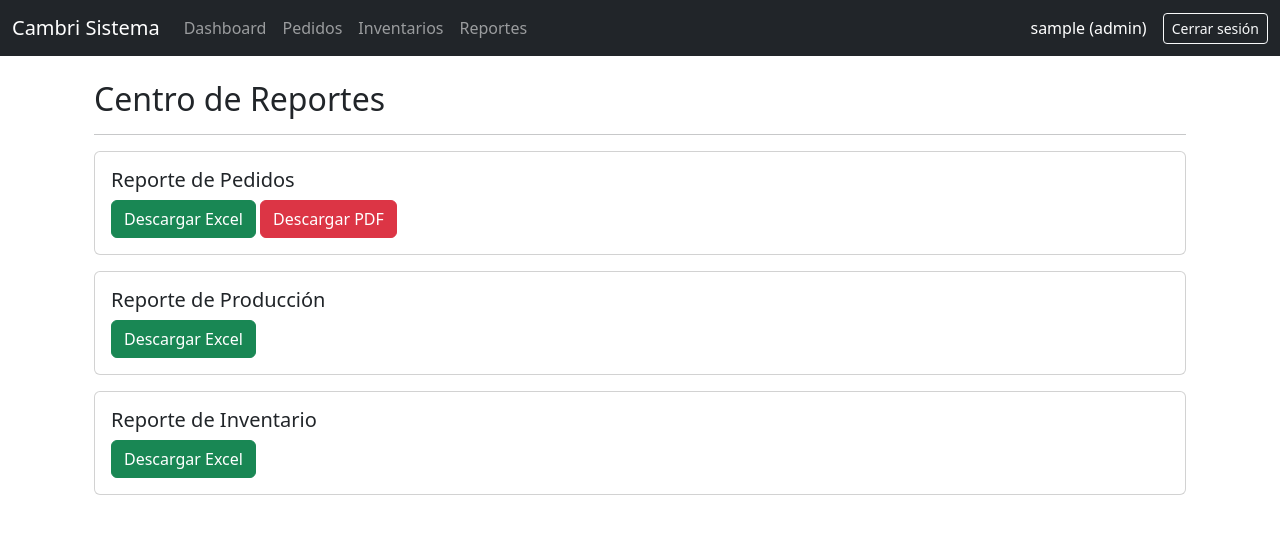
After one commit to cescamillab/CAMBRIX, a Flask app: page /reportes/ in a window 1280 px wide. The commit adds this page. Shown: the top 534 px of the page. Run offline with Flask 3, Linux system fonts and the light colour scheme; the visitor is signed in with stand-in values (Sample User, id 1).

Commit message:
reportes

```diff
--- a/app/__init__.py
+++ b/app/__init__.py
@@ -11,12 +11,14 @@ def create_app():
     from .pedidos.routes import pedidos_bp
     from .inventarios.routes import inventarios_bp
     from .produccion.routes import produccion_bp
+    from .reportes.routes import reportes_bp
 
     app.register_blueprint(auth_bp)
     app.register_blueprint(dashboard_bp)
     app.register_blueprint(pedidos_bp)
     app.register_blueprint(inventarios_bp)
     app.register_blueprint(produccion_bp)
+    app.register_blueprint(reportes_bp)
 
     @app.after_request
     def add_header(response):
--- /dev/null
+++ b/app/reportes/routes.py
@@ -0,0 +1,208 @@
+from flask import Blueprint, render_template, send_file
+from app.db import get_connection
+from app.utils import login_required
+
+import pandas as pd
+from io import BytesIO
+
+from reportlab.platypus import SimpleDocTemplate, Table, TableStyle, Paragraph, Spacer
+from reportlab.lib.styles import getSampleStyleSheet
+from reportlab.lib import colors
+from reportlab.lib.pagesizes import letter
+from datetime import datetime
+from reportlab.pdfgen import canvas
+
+
+reportes_bp = Blueprint(
+    "reportes",
+    __name__,
+    url_prefix="/reportes",
+    template_folder="templates"
+)
+
+from . import routes
+
+
+# -------------------------
+# PAGINA PRINCIPAL REPORTES
+# -------------------------
+
+@reportes_bp.route("/")
+@login_required
+def ver_reportes():
+    return render_template("reportes.html")
+
+
+# -------------------------
+# REPORTE PEDIDOS EXCEL
+# -------------------------
+
+@reportes_bp.route("/pedidos/excel")
+@login_required
+def reporte_pedidos_excel():
+
+    conexion = get_connection()
+
+    df = pd.read_sql("SELECT * FROM pedidos", conexion)
+
+    output = BytesIO()
+
+    with pd.ExcelWriter(output, engine="openpyxl") as writer:
+        df.to_excel(writer, index=False, sheet_name="Pedidos")
+
+    output.seek(0)
+    conexion.close()
+
+    return send_file(
+        output,
+        download_name="reporte_pedidos.xlsx",
+        as_attachment=True
+    )
+
+
+# -------------------------
+# REPORTE PRODUCCION EXCEL
+# -------------------------
+
+@reportes_bp.route("/produccion/excel")
+@login_required
+def reporte_produccion_excel():
+
+    conexion = get_connection()
+
+    query = """
+    SELECT pm.id, pm.pedido_id, m.nombre, pm.cantidad_usada,
+           pm.costo_unitario, pm.costo_total
+    FROM produccion_materiales pm
+    JOIN materiales m ON pm.material_id = m.id
+    """
+
+    df = pd.read_sql(query, conexion)
+
+    output = BytesIO()
+
+    with pd.ExcelWriter(output, engine="openpyxl") as writer:
+        df.to_excel(writer, index=False, sheet_name="Produccion")
+
+    output.seek(0)
+    conexion.close()
+
+    return send_file(
+        output,
+        download_name="reporte_produccion.xlsx",
+        as_attachment=True
+    )
+
+
+# -------------------------
+# REPORTE INVENTARIO EXCEL
+# -------------------------
+
+@reportes_bp.route("/inventario/excel")
+@login_required
+def reporte_inventario_excel():
+
+    conexion = get_connection()
+
+    df = pd.read_sql("SELECT * FROM materiales", conexion)
+
+    output = BytesIO()
+
+    with pd.ExcelWriter(output, engine="openpyxl") as writer:
+        df.to_excel(writer, index=False, sheet_name="Inventario")
+
+    output.seek(0)
+    conexion.close()
+
+    return send_file(
+        output,
+        download_name="reporte_inventario.xlsx",
+        as_attachment=True
+    )
+
+
+# -------------------------
+# REPORTE PEDIDOS PDF
+# -------------------------
+
+@reportes_bp.route("/pedidos/pdf")
+@login_required
+def reporte_pedidos_pdf():
+
+    conexion = get_connection()
+    cursor = conexion.cursor(dictionary=True)
+
+    cursor.execute("""
+        SELECT
+            pedidos.id,
+            clientes.nombre AS cliente,
+            pedidos.estado,
+            pedidos.fecha_creacion,
+            pedidos.valor_total
+        FROM pedidos
+        JOIN clientes ON pedidos.cliente_id = clientes.id
+    """)
+    pedidos = cursor.fetchall()
+
+    buffer = BytesIO()
+
+    doc = SimpleDocTemplate(buffer, pagesize=letter)
+
+    elements = []
+
+    styles = getSampleStyleSheet()
+
+    titulo = Paragraph("Reporte de Pedidos", styles["Title"])
+    fecha = Paragraph(
+        f"Fecha de generación: {datetime.now().strftime('%Y-%m-%d %H:%M')}",
+        styles["Normal"]
+    )
+
+    elements.append(titulo)
+    elements.append(fecha)
+    elements.append(Spacer(1,20))
+
+    # Cabecera tabla
+    data = [["ID", "Cliente", "Estado", "Fecha", "Valor"]]
+
+    for p in pedidos:
+        data.append([
+            p.get("id",""),
+            p.get("cliente",""),
+            p.get("estado",""),
+            str(p.get("fecha_creacion","")),
+            p.get("valor_total",""),
+        ])
+
+    table = Table(data)
+
+    table.setStyle(TableStyle([
+
+        ("BACKGROUND",(0,0),(-1,0),colors.grey),
+        ("TEXTCOLOR",(0,0),(-1,0),colors.whitesmoke),
+
+        ("ALIGN",(0,0),(-1,-1),"CENTER"),
+
+        ("FONTNAME",(0,0),(-1,0),"Helvetica-Bold"),
+
+        ("BOTTOMPADDING",(0,0),(-1,0),12),
+
+        ("BACKGROUND",(0,1),(-1,-1),colors.beige),
+
+        ("GRID",(0,0),(-1,-1),1,colors.black),
+
+    ]))
+
+    elements.append(table)
+
+    doc.build(elements)
+
+    buffer.seek(0)
+
+    conexion.close()
+
+    return send_file(
+        buffer,
+        download_name="reporte_pedidos.pdf",
+        as_attachment=True
+    )
--- /dev/null
+++ b/app/reportes/templates/reportes.html
@@ -0,0 +1,55 @@
+{% extends "base.html" %}
+
+{% block content %}
+
+<div class="container mt-4">
+
+<h2>Centro de Reportes</h2>
+
+<hr>
+
+<div class="card mb-3">
+<div class="card-body">
+
+<h5>Reporte de Pedidos</h5>
+
+<a href="{{ url_for('reportes.reporte_pedidos_excel') }}" class="btn btn-success">
+Descargar Excel
+</a>
+
+<a href="{{ url_for('reportes.reporte_pedidos_pdf') }}" class="btn btn-danger">
+Descargar PDF
+</a>
+
+</div>
+</div>
+
+
+<div class="card mb-3">
+<div class="card-body">
+
+<h5>Reporte de Producción</h5>
+
+<a href="{{ url_for('reportes.reporte_produccion_excel') }}" class="btn btn-success">
+Descargar Excel
+</a>
+
+</div>
+</div>
+
+
+<div class="card mb-3">
+<div class="card-body">
+
+<h5>Reporte de Inventario</h5>
+
+<a href="{{ url_for('reportes.reporte_inventario_excel') }}" class="btn btn-success">
+Descargar Excel
+</a>
+
+</div>
+</div>
+
+</div>
+
+{% endblock %}
--- a/app/templates/base.html
+++ b/app/templates/base.html
@@ -29,6 +29,10 @@
 
             <li class="nav-item">
                 <a class="nav-link" href="{{ url_for('inventarios.listar_materiales') }}">Inventarios</a>
+            </li>
+
+            <li class="nav-item">
+                <a class="nav-link" href="{{ url_for('reportes.ver_reportes') }}">Reportes</a>
             </li>
         </ul>
 
--- a/requirements.txt
+++ b/requirements.txt
@@ -3,3 +3,6 @@ pip install flask
 pip install flask-login
 pip install mysql-connector-python
 pip install python-dotenv
+
+pip install pandas openpyxl
+pip install reportlab
```
